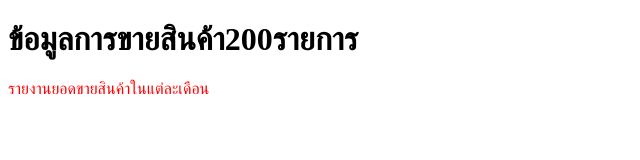
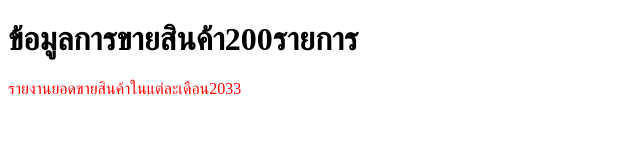
Before and after one commit to DekuShadow/test-project, a plain HTML site: page index.html in a window 1280 px wide. Shown: the full height of the page, 0-640 px from the left. Drawn offline with Linux system fonts and the light colour scheme.

Commit message:
add 2033

```diff
--- a/index.html
+++ b/index.html
@@ -13,6 +13,6 @@
 </head>
 <body>
     <h1>ข้อมูลการขายสินค้า200รายการ</h1>
-    <p>รายงานยอดขายสินค้าในแต่ละเดือน</p>
+    <p>รายงานยอดขายสินค้าในแต่ละเดือน2033</p>
 </body>
 </html>
```
